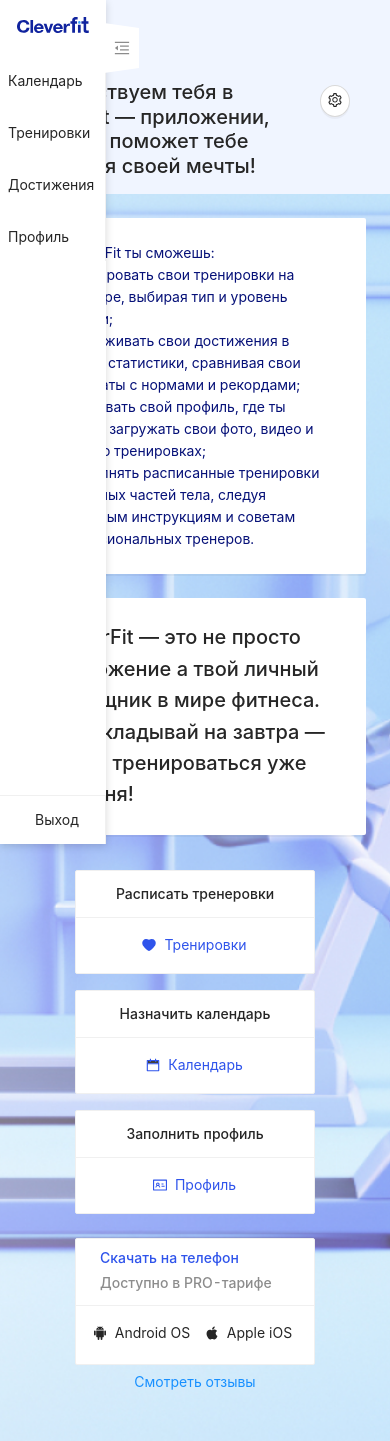
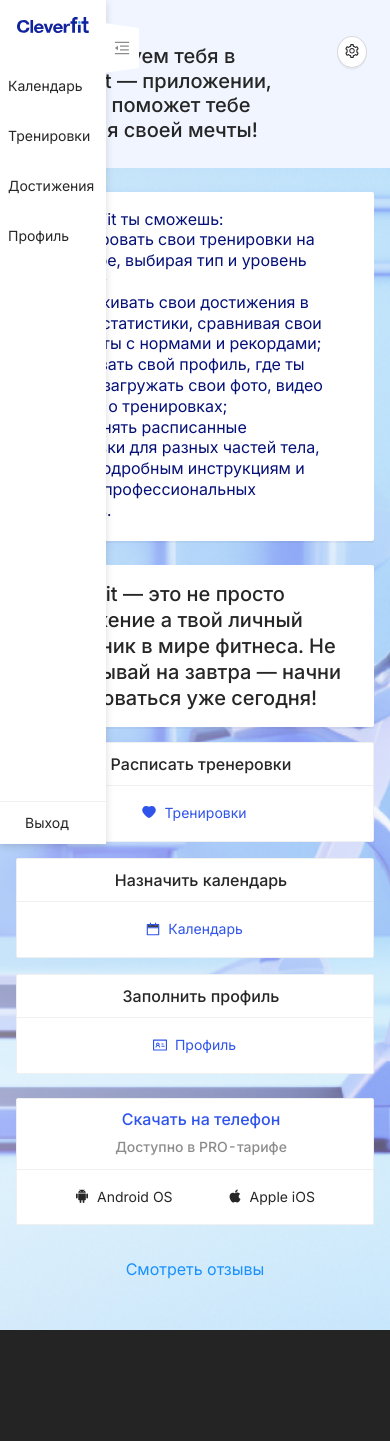
Before and after one commit to ClevertecFrontendLab/fenixAlex88, a React (Vite) app: page /#/ in a window 390 px wide. After the commit the page ends 1330 px from the top, so only its background shows below. Built offline with nearby package versions, Linux system fonts and the light colour scheme.

Commit message:
fix: fixing media queries

```diff
--- a/src/components/header/header.module.css
+++ b/src/components/header/header.module.css
@@ -1,7 +1,8 @@
 header.header {
 	background: var(--primary-light-1);
-	padding: 16px 24px;
+	padding: 16px 26px 15px;
 	height: auto;
+	line-height: 1.3;
 }
 
 .breadcramp {
@@ -12,10 +13,12 @@
 .contentBlock {
 	display: flex;
 	justify-content: space-between;
+	line-height: 1.3;
 }
 
-.contentBlock .title {
+.contentBlock .title  {
 	margin: 15px 0 10px;
+	white-space: pre-line;
 	max-width: 900px;
 	font-weight: 700;
 	font-size: 38px;
@@ -23,18 +26,23 @@
 }
 
 .settingBtn {
-	margin-top: 7px;
+	margin: 7px -4px 0 0;
 }
 
-@media(max-width: 1024px){
+@media (max-width: 1024px) {
 	.contentBlock .title {
 		font-size: 28px;
 	}
 }
 
-@media(max-width: 992px){
+@media (max-width: 992px) {
 	.contentBlock .title {
 		font-size: 24px;
+		font-weight: 500;
+	}
+
+	.settingBtn {
+		margin: 7px -5px 0 0;
 	}
 
 	.contentBlock .settingsImg {
@@ -42,7 +50,7 @@
 	}
 }
 
-@media(max-width: 768px){
+@media (max-width: 768px) {
 	.contentBlock .title {
 		font-size: 20px;
 		font-weight: 500;
@@ -50,21 +58,23 @@
 
 	.contentBlock .settingsImg {
 		display: block;
+
 		padding: 7px;
 		box-shadow: 0 2px 0 0 rgba(0, 0, 0, 0.04);
 		background: var(--character-light-primary-inverse);
 		border: 1px solid var(--character-light-border);
 		border-radius: 50%;
+	}
 
-	}
-	.contentBlock .settingsImg+span{
+	.contentBlock .settingsImg + span {
 		display: none;
 	}
+
 	.contentBlock .title {
-		margin: 0;
-	}
-	.settingBtn {
-		margin-top: 0;
+		margin-top: 10px;
 	}
 
+	.settingBtn {
+		margin: -3px -19px 0 0;
+	}
 }
--- a/src/components/header/header.tsx
+++ b/src/components/header/header.tsx
@@ -6,14 +6,12 @@
 const { Title, Text } = Typography;
 const { Header: AntHeader } = Layout;
 
-export const Header: React.FC = () => {
-    return (
+export const Header: React.FC = () => (
     <AntHeader className={classes.header}>
         <Text className={classes.breadcramp}>Главная</Text>
         <div className={classes.contentBlock}>
             <Title className={classes.title}>
-                    Приветствуем тебя в CleverFit — приложении, которое поможет тебе добиться своей
-                    мечты!
+                {'Приветствуем тебя в CleverFit — приложении,\nкоторое поможет тебе добиться своей мечты!'}
             </Title>
             <Button
                 className={classes.settingBtn}
@@ -25,4 +23,3 @@
         </div>
     </AntHeader>
 );
-};
--- a/src/components/mainContent/mainContent.module.css
+++ b/src/components/mainContent/mainContent.module.css
@@ -7,7 +7,10 @@
 
 .wrapper .actionsList {
 	max-width: 752px;
-	padding: 24px;
+	line-height: 1.3;
+	font-size: 16px;
+	font-weight: 400;
+	padding: 24px 27px 23px;
 	border-radius: 2px;
 	background: var(--character-light-primary-inverse);
 	box-shadow: 0 2px 0 0 rgba(0, 0, 0, 0.04);
@@ -24,12 +27,13 @@
 .actionsBody {
 	max-width: 752px;
 	margin-top: 24px;
-	padding: 24px;
+	padding: 25px 26px;
 	border-radius: 2px;
 	background: var(--character-light-primary-inverse);
 	box-shadow: 0 2px 0 0 rgba(0, 0, 0, 0.04);
 	font-weight: 500;
 	font-size: 20px;
+	line-height: 1.3;
 	color: var(--character-light-title-85);
 }
 
@@ -52,8 +56,9 @@
 }
 
 .actionCardTitle {
-	padding: 4px 8px;
+	padding: 3px 8px;
 	text-wrap: wrap;
+	font-size: 16px;
 	color: var(--character-light-title-85);
 }
 
@@ -82,7 +87,8 @@
 }
 
 .reviewsLink {
-	padding: 6px 15px;
+	padding: 6px 17px;
+	font-size: 16px;
 	text-align: center;
 	color: var(--primary-light-6);
 }
@@ -97,6 +103,7 @@
 .downloadCard .downloadCardTitleLink {
 	margin-left: 12px;
 	line-height: 160%;
+	font-size: 16px;
 	color: var(--primary-light-6);
 }
 
@@ -109,7 +116,9 @@
 
 .downloadCard .downloadCardBtn {
 	padding: 0;
-	width: 50%;
+}
+.downloadCard .downloadCardBtn + .downloadCardBtn {
+	padding-left: 24px;
 }
 
 .downloadCardBtn span {
@@ -117,15 +126,49 @@
 	text-align: center;
 	color: var(--character-light-title-85);
 }
-
+@media(max-width: 992px){
+	.actionCardTitle {
+		text-align: start;
+		padding: 1px 0 0 12px;
+	}
+}
 @media(max-width: 768px) {
+.wrapper {
+	padding: 24px 16px;
+}
+.wrapper .actionsList {
+	padding: 17px 38px 20px 17px;
+}
 	.actionCards {
 		flex-wrap: wrap;
 		align-items: center;
 		justify-content: center;
+	}
+	.actionsBody{
+		padding: 16px;
 	}
 	.footer {
 		flex-direction: column-reverse;
 		align-items: center;
 	}
 }
+
+@media(max-width: 768px) {
+	.actionCards {
+		gap: 10px;
+	}
+	.actionCards > div {
+		max-width: none;
+	}
+	.actionCardTitle {
+		text-align: center;
+	}
+	.footer .downloadCard {
+		width: 100%;
+		text-align: center;
+		margin-bottom: 26px;
+	}
+	.downloadCard .downloadCardBtn {
+	padding: 0 29px;
+}
+}
--- a/src/components/mainContent/mainContent.tsx
+++ b/src/components/mainContent/mainContent.tsx
@@ -33,19 +33,16 @@
     );
 };
 
-const ActionsBody: React.FC = () => {
-    return (
-        <Paragraph className={classes.actionsBody}>
+const ActionsBody: React.FC = () => (
+        <Paragraph className={classes.actionsBody} style={{marginBottom: 0}}>
             <Text>
                 CleverFit — это не просто приложение а твой личный помощник в мире фитнеса. Не
                 откладывай на завтра — начни тренироваться уже сегодня!
             </Text>
         </Paragraph>
     );
-};
 
-const ActionCards: React.FC = () => {
-    return (
+const ActionCards: React.FC = () => (
         <Space direction='horizontal' size={16} className={classes.actionCards}>
             <Card
                 size='small'
@@ -79,19 +76,15 @@
             </Card>
         </Space>
     );
-};
 
-const Footer: React.FC = () => {
-    return (
+const Footer: React.FC = () => (
         <div className={classes.footer}>
             <Link className={classes.reviewsLink}>Смотреть отзывы</Link>
             <DownloadCard />
         </div>
     );
-};
 
-const DownloadCard: React.FC = () => {
-    return (
+const DownloadCard: React.FC = () => (
         <Card
             size='small'
             className={classes.downloadCard}
@@ -105,23 +98,21 @@
             <Button
                 type='link'
                 className={classes.downloadCardBtn}
-                icon={<AndroidFilled style={{ color: 'var(--character-light-title-85)' }} />}
+                icon={<AndroidFilled style={{ color: 'var(--character-light-title-85)'}} />}
             >
                 Android OS
             </Button>
             <Button
                 type='link'
                 className={classes.downloadCardBtn}
-                icon={<AppleFilled style={{ color: 'var(--character-light-title-85)' }} />}
+                icon={<AppleFilled style={{ color: 'var(--character-light-title-85)'}} />}
             >
                 Apple iOS
             </Button>
         </Card>
     );
-};
 
-export const MainContent: React.FC = () => {
-    return (
+export const MainContent: React.FC = () => (
         <AntContent className={classes.wrapper}>
             <Space direction='vertical' size={0} className={classes.content}>
                 <ActionsList />
@@ -131,4 +122,3 @@
             <Footer />
         </AntContent>
     );
-};
--- a/src/components/sidebar/sidebar.module.css
+++ b/src/components/sidebar/sidebar.module.css
@@ -9,22 +9,26 @@
 }
 
 .logo {
-	margin: 45px 0 56px;
+	margin: 42px 14px 56px 0;
 	background: center no-repeat url('@assets/icons/Logo.svg');
 	height: 35px;
 	transition: all .2s;
 }
 
 .logoCollapsed {
+	margin-right: -5px;
 	background: center no-repeat url('@assets/icons/Logo_min.svg');
 
 }
 
 ul.sidebarMenu {
+	width: inherit;
+	border: none;
 	display: flex;
 	flex-direction: column;
-	gap: 5px;
-	font-size: 14px;
+	margin-left: 5px;
+	gap: 6px;
+	font-family: var(--font-family);
 	color: var(--character-light-title-85);
 }
 .collapsMobileBtnWrapper {
@@ -53,13 +57,14 @@
 	justify-content: center;
 }
 
-ul.sidebarMenu .sidebarMenuExit {
-	height: 40px;
+ul.sidebarMenu.sidebarMenuExit {
+	height: 42px;
 	gap: 0;
+	margin-left: 2px;
 }
 
 .sidebarMenuExitLabel {
-	padding-left: 12px;
+	padding-left: 15px;
 	font-size: 14px;
 	text-align: center;
 	color: var(--character-light-title-85);
@@ -74,10 +79,11 @@
 
 	.logo {
 		background: center no-repeat url('@assets/icons/Logo_mobile.svg');
-		margin: 7px 0 15px;
+		margin: 7px 0 21px;
 	}
 	ul.sidebarMenu{
 		gap: 0;
+		margin-left: 0;
 	}
 	.collapsMobileBtnWrapper{
 		display: flex;
@@ -99,8 +105,10 @@
 	}
 	.sidebar .sidebarMenu li {
 		padding: 0;
+		height: 38px;
 	}
 	.sidebar .sidebarMenu span>span {
 		margin: 0;
+		padding: 0;
 	}
 }
--- a/src/index.css
+++ b/src/index.css
@@ -1,11 +1,9 @@
 @import url('https://fonts.googleapis.com/css2?family=Inter:wght@400;500;700&display=swap');
 
+body, * {
+    font-family: var(--font-family);
+}
 :root {
-    font-family: var(--font-family);
-    font-size: 16px;
-    line-height: 1.3;
-    font-weight: 400;
-
     color-scheme: light dark;
     color: rgba(255, 255, 255, 0.87);
     background-color: #242424;
```
Lines whose indentation alone changed are shown as unchanged.
